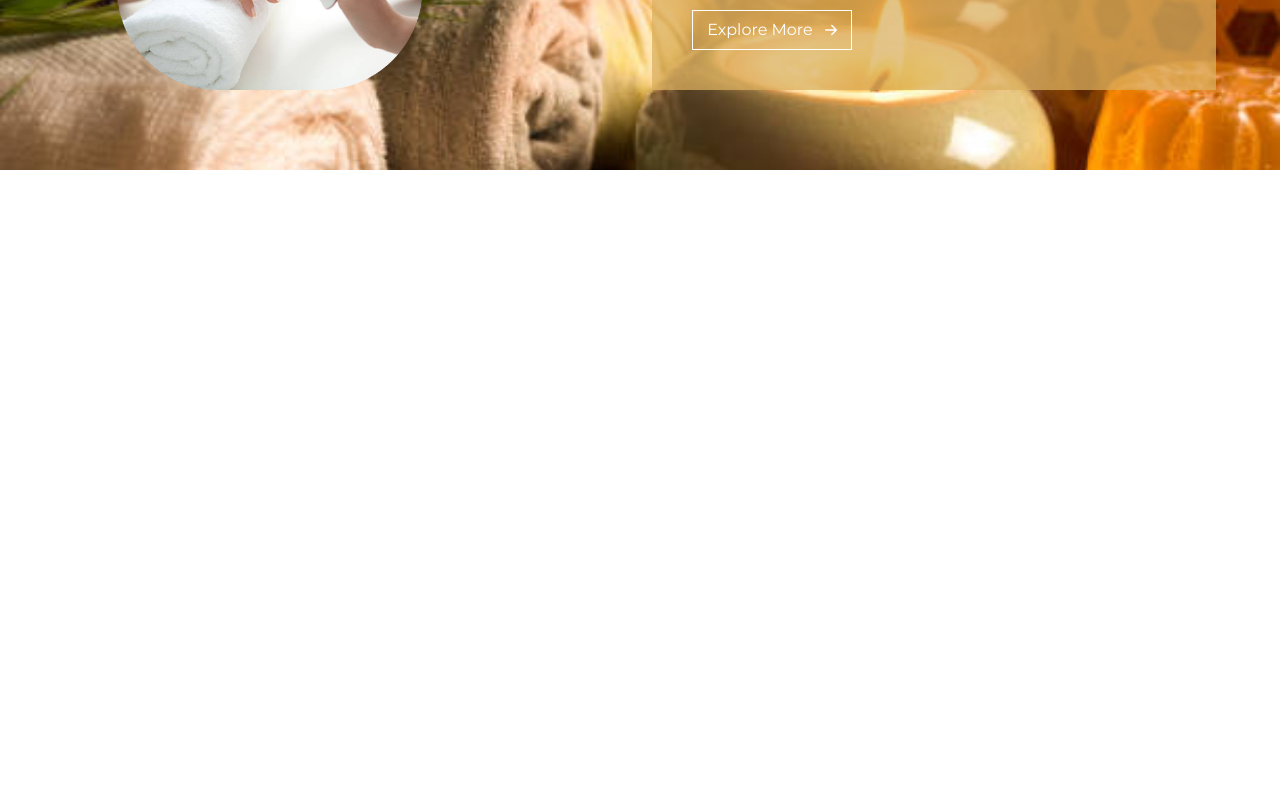
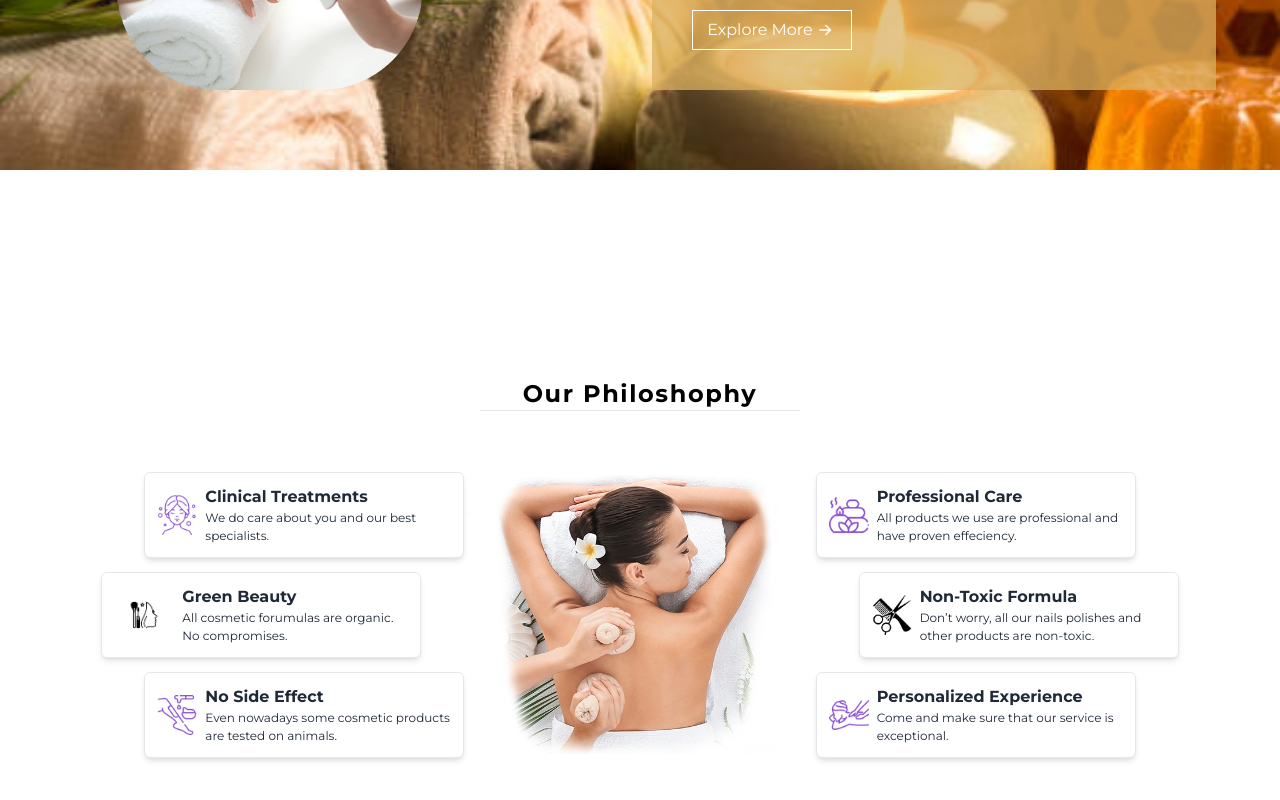
Before and after one commit to Electra51/butterfly-frontend, a React (Vite) app: page / in a window 1280 px wide. Shown: the part 1678-2478 px from the top of the page. Before the commit the page ends 1848 px from the top, so only its background shows below. Built offline with nearby package versions, Linux system fonts and the light colour scheme.

Commit message:
philosophy

```diff
--- a/src/Pages/HomePage/Home.jsx
+++ b/src/Pages/HomePage/Home.jsx
@@ -2,6 +2,7 @@ import React from "react";
 import Banner from "./Banner";
 import ExtraFeature from "./ExtraFeature";
 import AboutHome from "./AboutHome";
+import Philosophy from "./Philosophy";
 
 const Home = () => {
   return (
@@ -9,6 +10,7 @@ const Home = () => {
       <Banner />
       <ExtraFeature />
       <AboutHome />
+      <Philosophy />
     </div>
   );
 };
--- /dev/null
+++ b/src/Pages/HomePage/Philosophy.jsx
@@ -0,0 +1,145 @@
+import careImage from "../../assets/bannerLogo/new.png";
+import logo1 from "../../assets/Logo/logo1.png";
+import logo2 from "../../assets/Logo/logo2.png";
+import logo3 from "../../assets/Logo/logo3.png";
+import logo4 from "../../assets/Logo/logo4.png";
+import logo5 from "../../assets/Logo/logo5.png";
+import logo6 from "../../assets/Logo/logo6.png";
+const Philosophy = () => {
+  return (
+    <div className="mt-[160px] py-12">
+      <div className="flex justify-center items-center">
+        <p className="tracking-[0.1rem] text-2xl border-b w-72 lg:w-80 text-center font-bold text-black">
+          Our Philoshophy
+        </p>
+      </div>
+      <div className="hidden lg:grid grid-cols-3 justify-center items-center gap-2 mt-16">
+        <div className="lg:ml-auto relative">
+          <div className="w-80 p-3 shadow-md border flex justify-center items-center rounded-md gap-2 absolute right-[-18px] lg:right-[-43px] top-[-46px] lg:top-[-80px] bg-white hover:shadow-lg">
+            <img src={logo1} alt="" width={40} priority />
+            <div>
+              <p className="font-bold">Clinical Treatments</p>
+              <p className="text-[12px]">
+                We do care about you and our best specialists.
+              </p>
+            </div>
+          </div>
+          <div className="group w-80 p-3 shadow-md  border flex justify-center items-center bg-white rounded-md gap-2 my-14 lg:my-5 mx-auto lg:mx-0 transform group-hover:-translate-y-1 duration-300">
+            <img src={logo5} alt="" width={60} priority />
+
+            <div>
+              <p className="font-bold">Green Beauty</p>
+              <p className="text-[12px]">
+                All cosmetic forumulas are organic. No compromises.
+              </p>
+            </div>
+          </div>
+          <div className="bg-white w-80 p-3 shadow-md  border flex justify-center items-center rounded-md gap-2  absolute  right-[-18px] lg:right-[-43px] bottom-[-80px]">
+            <img src={logo3} alt="" width={40} priority />
+            <div>
+              <p className="font-bold">No Side Effect</p>
+              <p className="text-[12px]">
+                Even nowadays some cosmetic products are tested on animals.
+              </p>
+            </div>
+          </div>
+        </div>
+        <div className="">
+          <img src={careImage} alt="" width={500} priority />
+        </div>
+        <div className="mr-auto relative">
+          <div className="bg-white w-80 p-3 shadow-md  border flex justify-center items-center rounded-md gap-2 absolute left-[-43px] top-[-80px]">
+            <img src={logo4} alt="" width={40} priority />
+            <div>
+              <p className="font-bold">Professional Care</p>
+              <p className="text-[12px]">
+                All products we use are professional and have proven effeciency.
+              </p>
+            </div>
+          </div>
+          <div className="bg-white w-80 p-3 shadow-md  border flex justify-center items-center rounded-md gap-2 my-5">
+            <img src={logo6} alt="" width={40} priority />
+
+            <div>
+              <p className="font-bold">Non-Toxic Formula</p>
+              <p className="text-[12px]">
+                Don’t worry, all our nails polishes and other products are
+                non-toxic.
+              </p>
+            </div>
+          </div>
+          <div className="bg-white w-80 p-3 shadow-md  border flex justify-center items-center rounded-md gap-2  absolute left-[-43px] bottom-[-80px]">
+            <img src={logo2} alt="" width={40} priority />
+            <div>
+              <p className="font-bold">Personalized Experience</p>
+              <p className="text-[12px]">
+                Come and make sure that our service is exceptional.
+              </p>
+            </div>
+          </div>
+        </div>
+      </div>
+      <div className="my-10 lg:hidden">
+        <div className="w-80 p-3 shadow-md border flex justify-center items-center rounded-md gap-2 bg-white hover:shadow-lg mx-auto">
+          <img src={logo1} alt="" width={40} priority />
+          <div>
+            <p className="font-bold">Clinical Treatments</p>
+            <p className="text-[12px]">
+              We do care about you and our best specialists.
+            </p>
+          </div>
+        </div>
+        <div className="group mx-auto mt-6 w-80 p-3 shadow-md  border flex justify-center items-center bg-white rounded-md gap-2 transform group-hover:-translate-y-1 duration-300">
+          <img src={logo5} alt="" width={60} priority />
+
+          <div>
+            <p className="font-bold">Green Beauty</p>
+            <p className="text-[12px]">
+              All cosmetic forumulas are organic. No compromises.
+            </p>
+          </div>
+        </div>
+        <div className="bg-white mx-auto w-80 p-3 shadow-md  border flex justify-center items-center rounded-md gap-2 mt-6">
+          <img src={logo3} alt="" width={40} priority />
+          <div>
+            <p className="font-bold">No Side Effect</p>
+            <p className="text-[12px]">
+              Even nowadays some cosmetic products are tested on animals.
+            </p>
+          </div>
+        </div>
+        <div className="bg-white w-80 mx-auto p-3 shadow-md  border flex justify-center items-center rounded-md gap-2 mt-6">
+          <img src={logo4} alt="" width={40} priority />
+          <div>
+            <p className="font-bold">Professional Care</p>
+            <p className="text-[12px]">
+              All products we use are professional and have proven effeciency.
+            </p>
+          </div>
+        </div>
+        <div className="bg-white w-80 mx-auto p-3 shadow-md  border flex justify-center items-center rounded-md gap-2 my-6">
+          <img src={logo6} alt="" width={40} priority />
+
+          <div>
+            <p className="font-bold">Non-Toxic Formula</p>
+            <p className="text-[12px]">
+              Don’t worry, all our nails polishes and other products are
+              non-toxic.
+            </p>
+          </div>
+        </div>
+        <div className="bg-white w-80 mx-auto p-3 shadow-md  border flex justify-center items-center rounded-md gap-2 ">
+          <img src={logo2} alt="" width={40} priority />
+          <div>
+            <p className="font-bold">Personalized Experience</p>
+            <p className="text-[12px]">
+              Come and make sure that our service is exceptional.
+            </p>
+          </div>
+        </div>
+      </div>
+    </div>
+  );
+};
+
+export default Philosophy;
```
